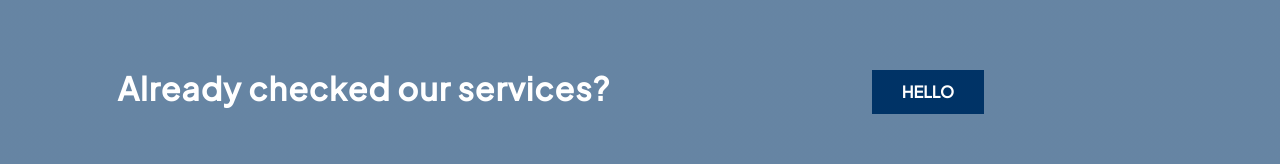
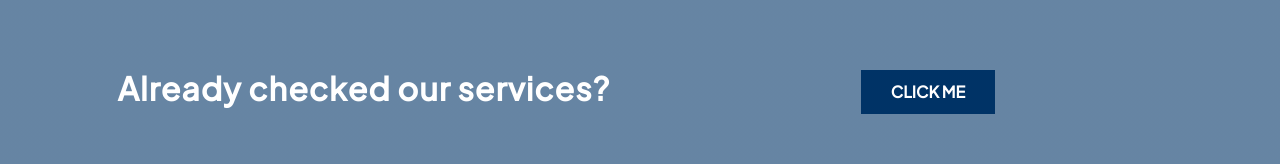
Before and after one commit to J3remyC/Aquapits3, a plain HTML site: page index.html in a window 1280 px wide. Shown: the part 4301-4465 px from the top of the page. Drawn offline with nearby package versions, Linux system fonts and the light colour scheme.

Commit message:
revert changes

```diff
--- a/index.html
+++ b/index.html
@@ -554,7 +554,7 @@
                 </div>
                 <div class="col-md-6 co-12" data-aos="fade-up" data-aos-duration="1000">
                     <button>
-                        HELLO
+                        CLICK ME
                     </button>
                 </div>
             </div>
```
